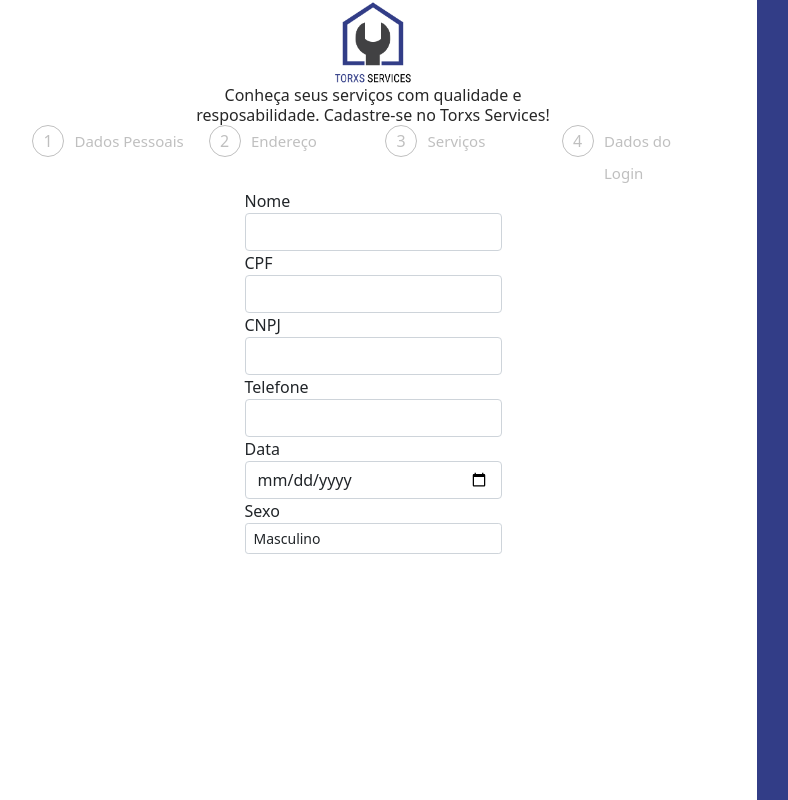
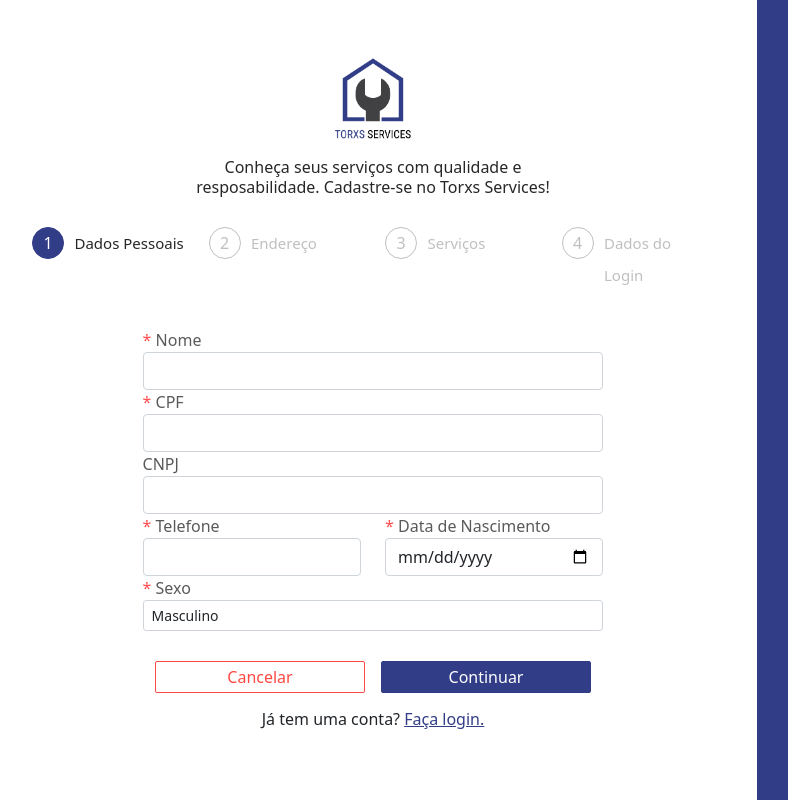
Before and after one commit to SnowGray24/DomesticGeneralServices, a React (Create React App) app: page /CadastroPrestador in a window 1280 px wide. Shown: the whole page, without its empty margins (11-799 px from the left). Built offline with nearby package versions, Linux system fonts and the light colour scheme.

Commit message:
Continuação da implementação da tela de Cadastro do Prestador

```diff
--- a/src/CadastroPrestador.js
+++ b/src/CadastroPrestador.js
@@ -1,43 +1,67 @@
 import './css/layout.css';
+import './css/button.css';
 import logo from './img/logo2.PNG';
 
 import BarProgress from './components/BarProgress';
 
-import React from 'react';
-import { Row, Form, FormGroup, Label, Input } from 'reactstrap';
-
+import React, {useState} from 'react';
+import { Col, Row, Form, FormGroup, Label, Input } from 'reactstrap';
 
 
 function CadastroPrestador (){
+    const [fieldForm, setFieldForm] = useState(1);
+
+    const proxForm = () =>{
+        if (fieldForm === 1){
+            document.getElementById("formField1").style.display = "none";
+            document.getElementById("formField2").style.display = "block";
+        }else if (fieldForm === 2){
+            document.getElementById("formField1").style.display = "none";
+            document.getElementById("formField2").style.display = "none";
+        }
+
+        setFieldForm(fieldForm + 1);
+        verificationLimits();
+
+    }
+
+    const verificationLimits = () =>{
+        if (fieldForm > 3){
+            setFieldForm(4);
+        }else if (fieldForm < 1){
+            setFieldForm(1);
+        }
+    }
+
 
     return (
         <div className="cadastroPrestador">
             <section className="layoutBranco layoutCentralizar">
 
-                <img height='85' src={logo} alt="Logo da marca Torxs Services." />
+                <img className="logoSite" height='85' src={logo} alt="Logo da marca Torxs Services." />
 
-                <span className="fontConfig">Conheça seus serviços com qualidade e</span>
+                <span style={{marginTop: "1em"}} className="fontConfig">Conheça seus serviços com qualidade e</span>
                 <span className="fontConfig">resposabilidade. Cadastre-se no Torxs Services!</span>
 
-                <nav className="layoutOptions">
+                <nav style={{marginTop: "30px"}} className="layoutOptions">
                     <Row>
-                    <BarProgress numero="1" opcao="Dados Pessoais" />
-                    <BarProgress numero="2" opcao="Endereço" />
-                    <BarProgress numero="3" opcao="Serviços" />
-                    <BarProgress numero="4" opcao="Dados do Login" />
+                        <BarProgress numero={1} opcao="Dados Pessoais" status={fieldForm} />
+                        <BarProgress numero={2} opcao="Endereço" status={fieldForm} />
+                        <BarProgress numero={3} opcao="Serviços" status={fieldForm} />
+                        <BarProgress numero={4} opcao="Dados do Login" status={fieldForm} />
                     </Row>
                 </nav>
 
 
-                <Form>
+                <Form id="formField1" style={{marginTop: "37px"}} className="formConfigCadastroPrestador">
 
                     <FormGroup>
-                        <Label for="exampleEmail">Nome</Label>
+                        <Label for="exampleEmail"><span className="campoObrigatorio">*</span> Nome</Label>
                         <Input type="email" name="email" id="exampleEmail" />
                     </FormGroup>
 
                     <FormGroup>
-                        <Label for="exampleCPF">CPF</Label>
+                        <Label for="exampleCPF"><span className="campoObrigatorio">*</span> CPF</Label>
                         <Input type="text" name="cpf" id="exampleCPF" />
                     </FormGroup>
 
@@ -46,22 +70,31 @@ function CadastroPrestador (){
                         <Input type="text" name="cnpj" id="exampleCNPJ" />
                     </FormGroup>
 
+
+                    <Row>
+                        <Col>
                             <FormGroup>
-                        <Label for="exampleTelefone">Telefone</Label>
+                                <Label for="exampleTelefone"><span className="campoObrigatorio">*</span> Telefone</Label>
                                 <Input type="text" name="telefone" id="exampleTelefone" />
                             </FormGroup>
+                        </Col>
 
+                        <Col>
                             <FormGroup>
-                        <Label for="exampleDate">Data</Label>
+                                <Label for="exampleDate"><span className="campoObrigatorio">*</span> Data de Nascimento</Label>
                                 <Input
                                 type="date"
                                 name="date"
                                 id="exampleDate" />
                             </FormGroup>
+                        </Col>
+                    </Row>
+
+
 
                     <FormGroup>
-                        <Label>Sexo</Label>
-                        <Input type="select" bsSize="sm">
+                        <Label><span className="campoObrigatorio">*</span> Sexo</Label>
+                        <Input type="select" bsSize="sm" placeholder="Escolha um gênero">
                             <option>Masculino</option>
                             <option>Feminino</option>
                             <option>Outros</option>
@@ -69,6 +102,59 @@ function CadastroPrestador (){
                     </FormGroup>
 
                 </Form>
+
+
+
+                <Form id="formField2" style={{marginTop: "37px", display: "none"}} className="formConfigCadastroPrestador">
+                    <FormGroup>
+                        <Label><span className="campoObrigatorio">*</span> UF</Label>
+                        <Input type="select" bsSize="sm" placeholder="Escolha um gênero">
+                            <option></option>
+                            <option></option>
+                            <option></option>
+                        </Input>
+                    </FormGroup>
+
+
+                    <FormGroup>
+                        <Label for="exampleCEP"><span className="campoObrigatorio">*</span> CEP</Label>
+                        <Input type="text" name="cep" id="exampleCEP" />
+                    </FormGroup>
+
+                    <FormGroup>
+                        <Label for="exampleCidade"><span className="campoObrigatorio">*</span> Cidade</Label>
+                        <Input type="text" name="cidade" id="exampleCidade" />
+                    </FormGroup>
+
+                    <FormGroup>
+                        <Label for="exampleRua"><span className="campoObrigatorio">*</span> Rua</Label>
+                        <Input type="text" name="rua" id="exampleRua" />
+                    </FormGroup>
+
+                    <FormGroup>
+                        <Label for="exampleBairro"><span className="campoObrigatorio">*</span> Bairro</Label>
+                        <Input type="text" name="bairro" id="exampleBairro" />
+                    </FormGroup>
+
+                    <FormGroup>
+                        <Label for="exampleNumero"><span className="campoObrigatorio">*</span> Número</Label>
+                        <Input type="text" name="numero" id="exampleNumero" />
+                    </FormGroup>
+
+                    <FormGroup>
+                        <Label for="examplePReferencia">Ponto de Referência</Label>
+                        <Input type="text" name="pontoDEreferencia" id="examplePReferencia" />
+                    </FormGroup>
+                </Form>
+
+
+                <div style={{marginTop: "30px"}}>
+                    <button className="btCancelar">Cancelar</button>
+                    <button className="btProx" onClick={proxForm} >Continuar</button>
+                </div>
+
+                <p style={{marginTop: "14px"}}>Já tem uma conta? <a href="/" className="facaLogin">Faça login.</a></p>
+
 
 
             </section>
--- a/src/components/BarProgress.js
+++ b/src/components/BarProgress.js
@@ -4,12 +4,31 @@ import React from 'react';
 import {Col } from 'reactstrap';
 
 function BarProgress (props){
+    let barProgress;
+    let numberProgress;
+    let optionProgress;
+    let status;
 
+    if(props.numero === props.status){
+        status = 1;
+    }else{
+        status = 0;
+    }
+
+    if (status === 0){
+        barProgress = "barProgress";
+        numberProgress = "numberProgress";
+        optionProgress = "optionProgress";
+    }else{
+        barProgress = "barProgressActive";
+        numberProgress = "numberProgressActive";
+        optionProgress = "optionProgressActive";
+    }
     return (
         <Col>
-            <div className="barProgress">
-                        <div className="numberProgress">{props.numero}</div>
-                        <div className="optionProgress">{props.opcao}</div>
+            <div className={barProgress}>
+                    <div className={numberProgress}>{props.numero}</div>
+                    <div className={optionProgress}>{props.opcao}</div>
             </div>
         </Col>
     );
--- a/src/css/barProgress.css
+++ b/src/css/barProgress.css
@@ -1,4 +1,7 @@
 .barProgress{
+    display: flex;
+}
+.barProgressActive{
     display: flex;
 }
 
@@ -14,6 +17,19 @@
     align-items: center;
     justify-content: center;
 }
+.numberProgressActive{
+    height: 32px;
+    width: 32px;
+    border: 1px solid rgba(50, 61, 135, 1);
+    border-radius: 32px;
+    color: white;
+    background-color: rgba(50, 61, 135, 1);
+
+
+    display: flex;
+    align-items: center;
+    justify-content: center;
+}
 
 .optionProgress{
     color: rgba(0, 0, 0, 0.25);
@@ -22,3 +38,10 @@
     line-height: 32px;
     width: 110px;
 }
+.optionProgressActive{
+    color: rgba(0, 0, 0, 0.85);
+    margin-left: .7em;
+    font-size: 15px;
+    line-height: 32px;
+    width: 110px;
+}
--- a/src/css/button.css
+++ b/src/css/button.css
@@ -31,3 +31,22 @@
 .buttonNavbarNormal span{
     color: #323D87
 }
+
+.btCancelar {
+    border: 1px solid #FF4842;
+    color: #FF4842;
+    width: 210px;
+    height: 32px;
+    border-radius: 2px;
+    background-color: #FFFFFF;
+}
+
+.btProx{
+    border: 1px solid #323D87;
+    color: #FFFFFF;
+    width: 210px;
+    height: 32px;
+    border-radius: 2px;
+    background-color: #323D87;
+    margin-left: 1em;
+}
--- a/src/css/layout.css
+++ b/src/css/layout.css
@@ -11,7 +11,6 @@
     align-items:stretch;
 }
 /*********************************/
-
 
 
 
@@ -44,14 +43,17 @@
 .layoutBranco{
     background-color: white;
     position: relative;
-    height: 100vh;
+    min-height: 100vh;
+    max-height: 2000px;
     width: 60%;
 }
 
 .layoutAzul{
     background-color: #323D87;
     position: relative;
-    height: 100vh;
+    min-height: 100vh;
+    max-height: 2000px;
+
     width: 40%;
 }
 
@@ -62,4 +64,25 @@
     font-weight: 300;
     font-style: normal;
 }
+
+.formConfigCadastroPrestador{
+    width: 60%;
+}
+
+.formConfigCadastroPrestador Label{
+    color:rgba(0, 0, 0, 0.65);
+}
+
+.campoObrigatorio{
+    color: rgba(255, 77, 79, 1);
+}
+
+.facaLogin{
+    color: #323D87;
+}
+
+.logoSite{
+    margin-top: 56px;
+}
+
 /*********************************/
```
Lines whose indentation alone changed are shown as unchanged.
